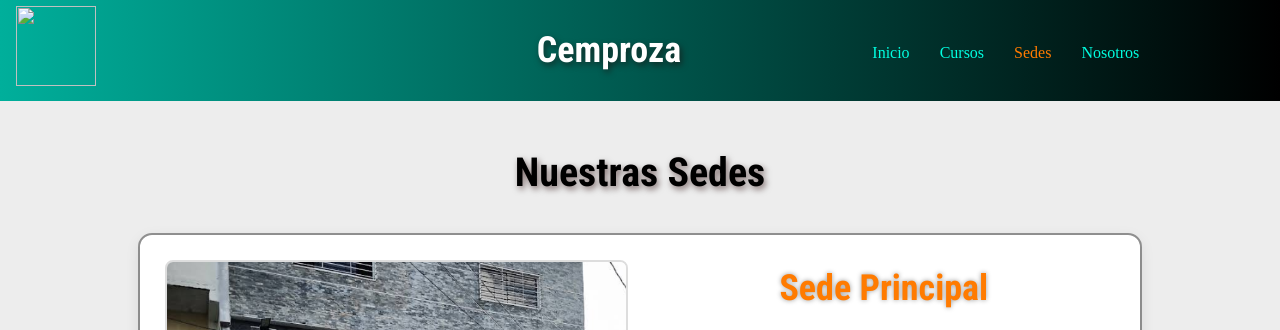
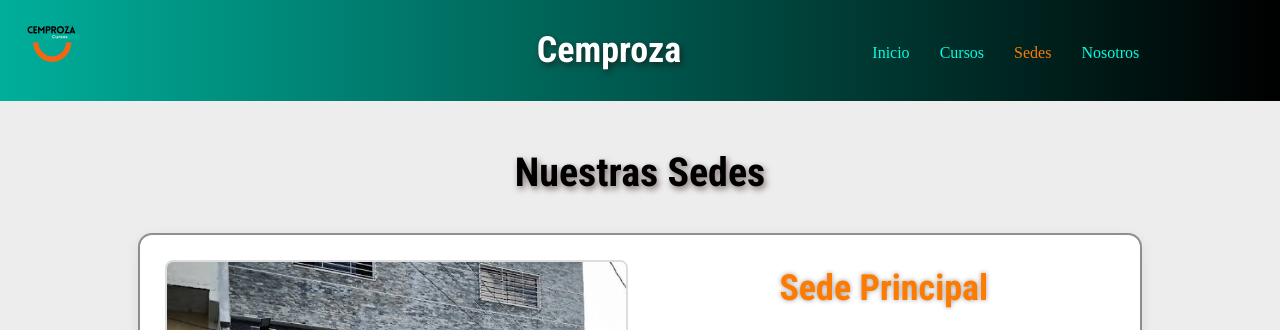
Before and after one commit to rubn1412/CEMPROZA, a plain HTML site: page Sedes.html in a window 1280 px wide. Shown: the top 330 px of the page. Drawn offline with Linux system fonts and the light colour scheme.

Commit message:
Update Sedes.html

```diff
--- a/Sedes.html
+++ b/Sedes.html
@@ -5,7 +5,7 @@
     <meta name="viewport" content="width=device-width, initial-scale=1.0">
     <title>Sedes</title>
     <link rel ="stylesheet" href="sedes.css">
-    <link rel="icon" href="imagenes/LogoCemproza.png">
+    <link rel="icon" href="imagenes/Logo-cemproza.png">
     <link rel="preconnect" href="https://fonts.googleapis.com">
     <link rel="preconnect" href="https://fonts.gstatic.com" crossorigin>
     <link href="https://fonts.googleapis.com/css2?family=Roboto+Condensed:ital,wght@0,100..900;1,100..900&display=swap" rel="stylesheet">
@@ -14,7 +14,7 @@
 <header>
         <nav>
             <div>
-                <img src="imagenes/LogoCemproza.png" alt="" class="logo-cemproza-img">
+                <img src="imagenes/Logo-cemproza.png" alt="" class="logo-cemproza-img">
             </div>
             <div class="logo-cemproza"><h2>Cemproza</h2></div>
             <input type="checkbox" id="nav-toggle" class="nav-toggle-checkbox" aria-hidden="true">
```
